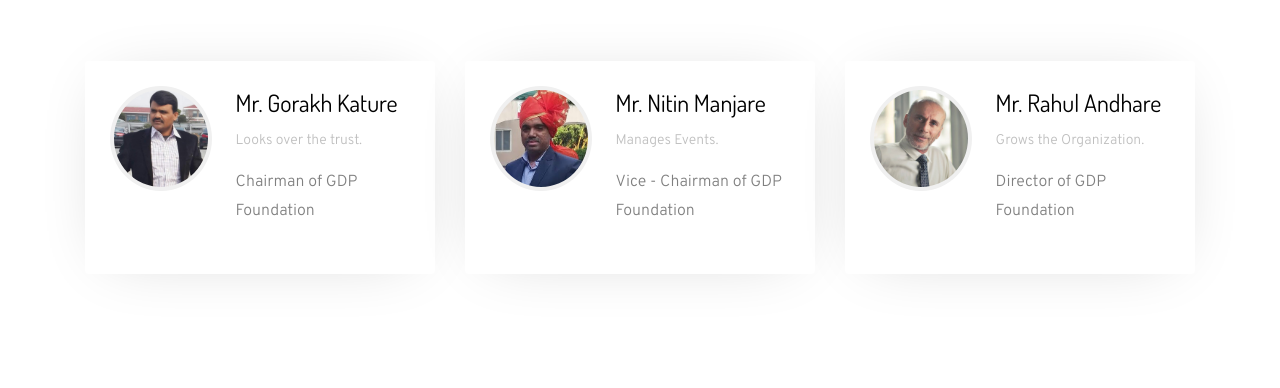
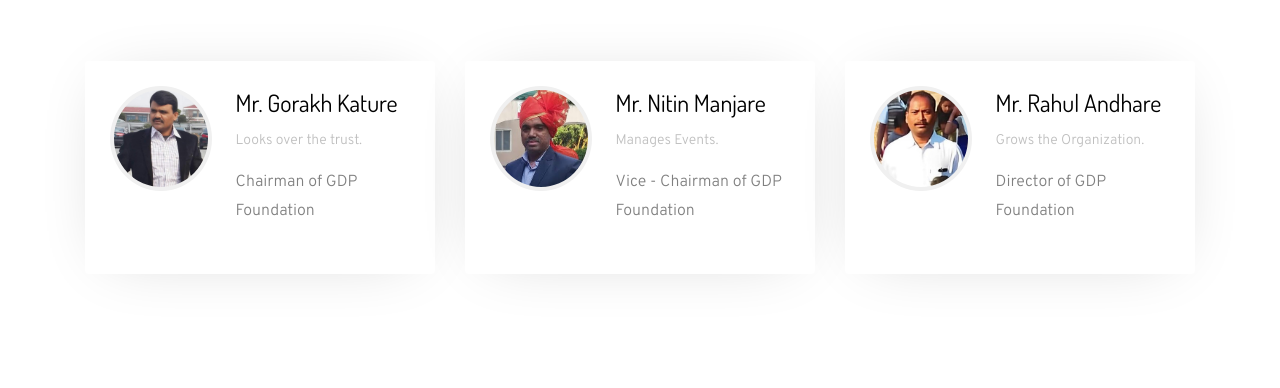
Before and after one commit to chiragferwani/gdpfoundation, a plain HTML site: page index.html in a window 1280 px wide. Shown: the part 3122-3510 px from the top of the page. Drawn offline with Linux system fonts and the light colour scheme; some packages are replaced by stand-ins of ours; no server answers; files whose address does not match are found by name.

Commit message:
update website

```diff
--- a/index.html
+++ b/index.html
@@ -273,7 +273,7 @@
         	<div class="col-lg-4 d-flex mb-sm-4 ftco-animate">
         		<div class="staff">
         			<div class="d-flex mb-4">
-        				<div class="img" style="background-image: url(images/person_3.jpg);"></div>
+        				<div class="img" style="background-image: url(images/rahul.jpg);"></div>
         				<div class="info ml-4">
         					<h3>Mr. Rahul Andhare</h3>
         					<span class="position">Grows the Organization.</span>
```
Also changed, not shown: images/rahul.jpg (added).
